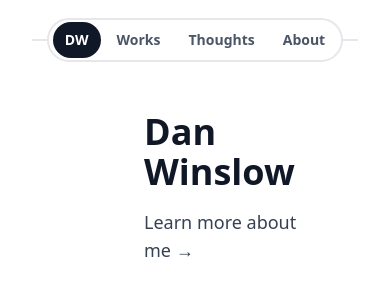
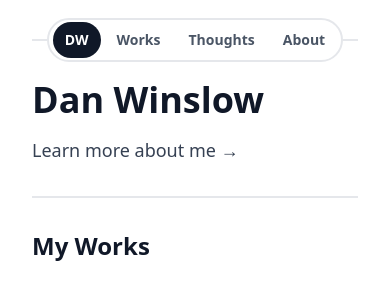
Before and after one commit to dwinslow123/portfolio, a Next.js app: page / in a window 390 px wide. Shown: the top 292 px of the page. Built offline with nearby package versions, Linux system fonts and the light colour scheme.

Commit message:
fixing some small styling errors on project page

```diff
--- a/src/app/about/page.tsx
+++ b/src/app/about/page.tsx
@@ -19,7 +19,7 @@ const About = () => {
                 </Link>
             </header>
             <div className="border-b-2 border-gray-200 row-start-2 w-full"></div>
-            <section className="row-start-3 flex flex-col gap-8 sm:gap-16 w-full max-w-3xl mx-auto">
+            <section className="row-start-3 flex flex-col gap-8 sm:gap-16 w-full sm:w-7/12 pl-50 sm:mx-auto sm:pl-0">
                 <div>
                     <h2 className="text-2xl sm:text-3xl font-bold mb-4">Skills & Technologies</h2>
                     <ul className="list-disc list-inside text-gray-700">
--- a/src/app/page.tsx
+++ b/src/app/page.tsx
@@ -6,8 +6,8 @@ import { constants } from "@/app/lib/constants";
 const Home = () => {
 
   return (
-    <div className="row-start-2 flex flex-col gap-8 sm:gap-16 w-full max-w-8xl mx-auto p-8">
-      <header className="flex flex-col gap-4 sm:gap-2 w-full mx-auto pl-20 sm:pl-50">
+    <div className="row-start-2 flex flex-col gap-8 sm:gap-16 w-full max-w-8xl mx-auto">
+      <header className="flex flex-col gap-4 sm:gap-2 w-full mx-auto sm:pl-50">
         <h1 className="text-4xl text-gray-900 sm:text-5xl font-extrabold text-left w-full sm:w-7/12">
           Dan Winslow
         </h1>
--- a/src/app/works/[id]/page.tsx
+++ b/src/app/works/[id]/page.tsx
@@ -21,7 +21,7 @@ const ProjectDetails = async ({ params }: ProjectDetailsProps) => {
             <div className="w-full flex flex-col items-center">
                 <Image className="mb-4 rounded-lg flex items-center justify-center border-1 border-gray-300" src={project.imageurl} alt={project.title} width={600} height={400} />
                 <div className="flex flex-col gap-4 md:flex-row w-full items-center">
-                    <div className="mt-4 flex flex-1 flex-row width-full items-center border-gray-300 gap-4">
+                    <div className="mt-4 flex flex-1 flex-col sm:flex-row w-full items-center border-gray-300 gap-4">
                         <button className="rounded-lg bg-gray-900 px-4 py-2 hover:bg-blue-700 transition-all duration-200 ease-in-out w-45">
                             <a className="text-gray-100" href={project.demourl}>Visit Project &#x2197;</a>
                         </button>
```
